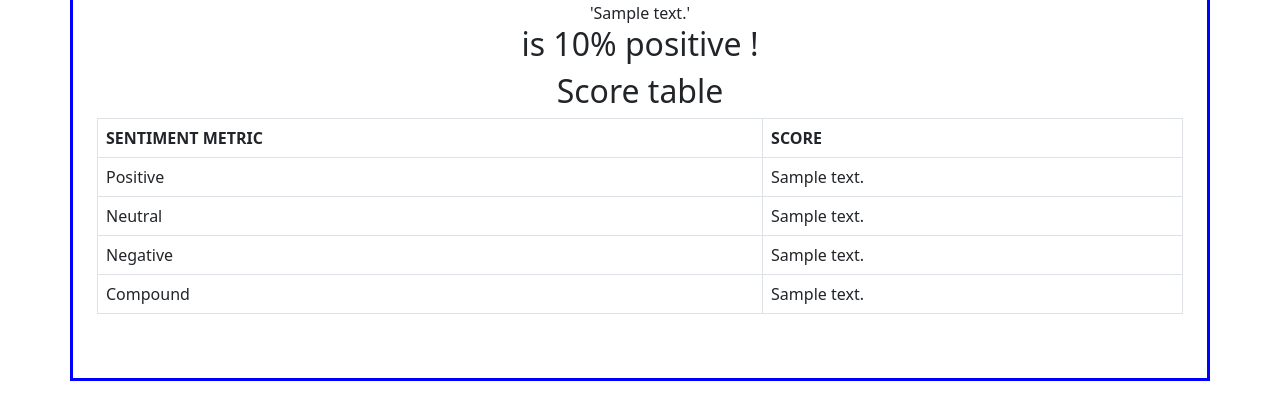
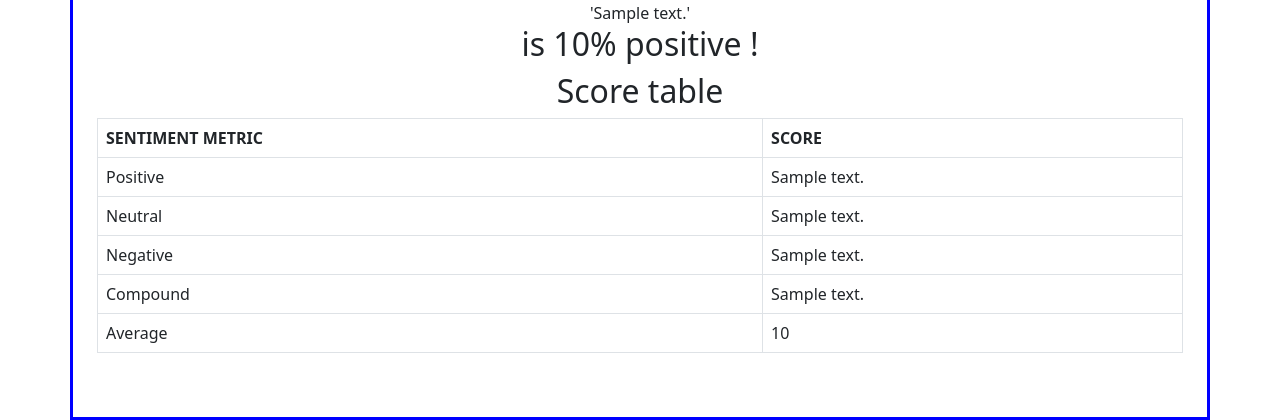
Before and after one commit to MarvinGultom06/WebSentimentAnalysis, a Flask app: template templates/form.html in a window 1280 px wide. Shown: the part 708-1128 px from the top of the page. Before the commit the page ends 1089 px from the top, so only its background shows below. Run offline with Flask 3, Linux system fonts and the light colour scheme; the template is opened without the code that fills it: most values are stand-ins (such as "Sample title", 1, 10 or a date in 2020); parts of the project's set-up code (start-up, migrations or seed data) failed here and were passed over; some libraries are stand-ins or nearby versions.

Commit message:
Update Average

```diff
--- a/app.py
+++ b/app.py
@@ -16,6 +16,7 @@ nltk.download('punkt')
 
 # Gunakan stopwords untuk menghilangkan kata-kata tidak berguna menggunakan inggris
 stop_words = stopwords.words('english')
+stop_words.remove('not')
 
 # Buat instance aplikasi web dengan Flask
 app = Flask(__name__)
@@ -30,7 +31,7 @@ except FileNotFoundError:
 def preprocess_text(text):
     # menghapus karakter selain huruf dan angka, dan membuang stopwords.
     text = text.lower()
-    text = re.sub(r'[^\w\s]', '', text)  # Remove non-alphanumeric characters
+    text = re.sub(r'[^\w\s]', '', text)  # Hapus karakter non-alfanumerik
     text = ' '.join([word for word in text.split() if word not in stop_words])
     return text
 
@@ -60,13 +61,17 @@ def my_form_post():
     sentiment_scores = vader_sentiment(processed_doc1)
     compound = round((1 + sentiment_scores['compound']) / 2, 2)
 
+    # Menghitung rata-rata populeritas dari teks
+    average_popularity = round((sentiment_scores['pos'] + sentiment_scores['neg'] + sentiment_scores['neu']) / 3, 2)
+
     return render_template('form.html',
                            final=compound,
                            text1=processed_doc1,
                            text2=sentiment_scores['pos'],
+                           text3=sentiment_scores['neu'],
                            text5=sentiment_scores['neg'],
                            text4=compound,
-                           text3=sentiment_scores['neu'],)
+                           average_popularity=average_popularity)
 
 if __name__ == "__main__":
     app.run(debug=True, host="127.0.0.1", port=5002, threaded=True)
--- a/templates/form.html
+++ b/templates/form.html
@@ -61,7 +61,10 @@ table, th, td {
   <tr>
     <td>Compound</td>
     <td>{{text4}}</td>
-
+  </tr>
+  <tr>
+    <td>Average</td>
+    <td>{{average_popularity}}</td>
   </tr>
 </table>
 </div>
```
